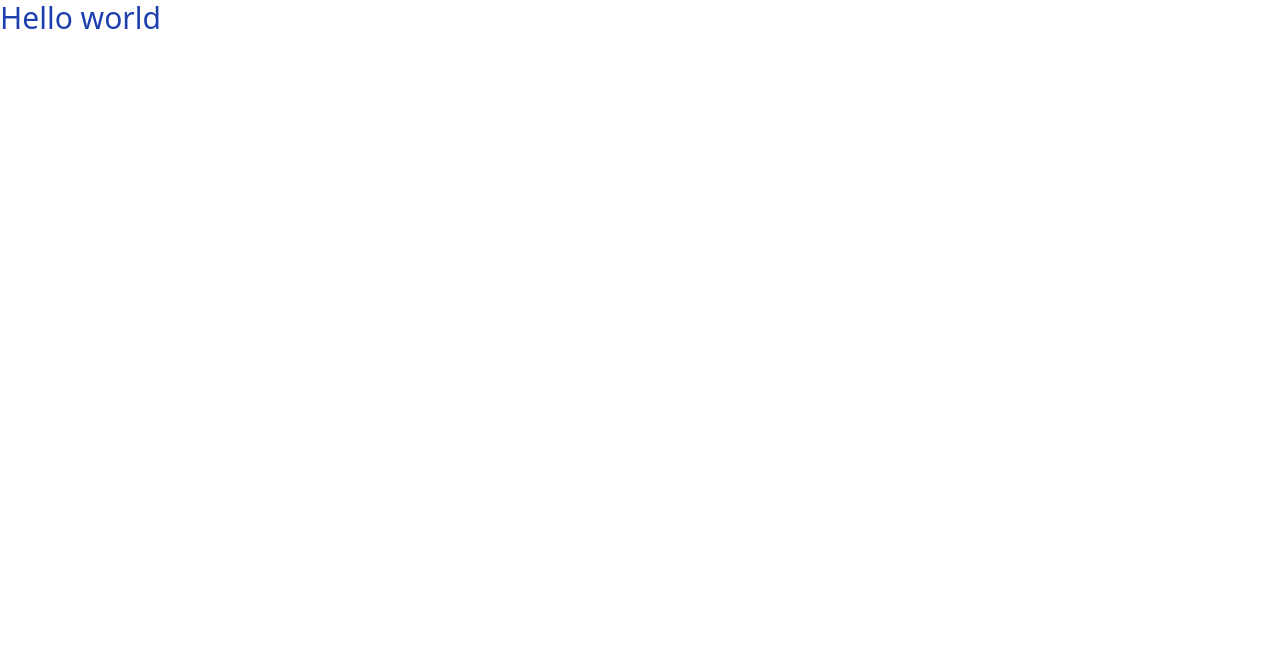
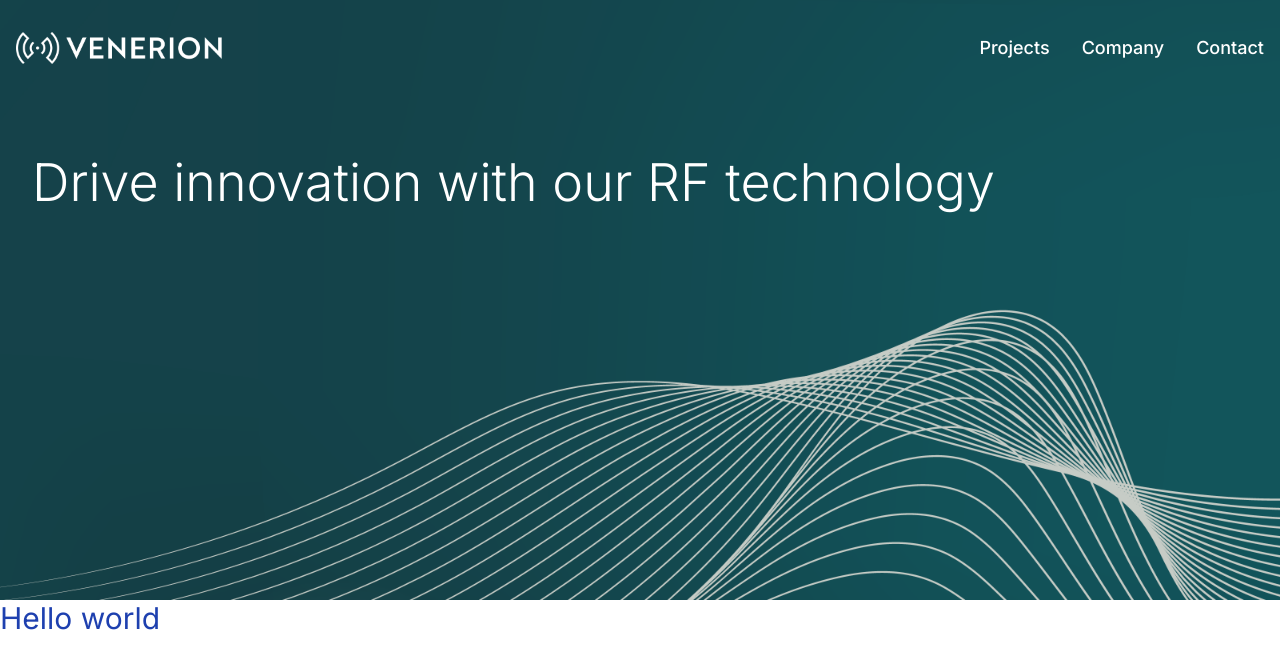
Before and after one commit to aburakaktas/venerion-website, a website: page index.html in a window 1280 px wide. Drawn offline with Linux system fonts and the light colour scheme.

Commit message:
Landing page improvements - Added the bg image - Added navbar - Tried to add the catchy text but it is complicated

```diff
--- a/index.html
+++ b/index.html
@@ -5,9 +5,57 @@
     <meta http-equiv="X-UA-Compatible" content="IE=edge">
     <meta name="viewport" content="width=device-width, initial-scale=1.0">
     <link href="dist/output.css" rel="stylesheet">
-    <title>Document</title>
+    <title> Venerion </title>
 </head>
 <body>
+    <div class="absolute w-full bg-transparent">
+        <nav class="relative mx-auto px-4 py-8 max-w-screen-xl text-lg font-medium text-white bg-transparent antialiased">
+            <div class="flex items-center justify-between md:max-w-7xl mx-auto">
+                <!-- Logo -->
+                <div class="">
+                    <a href="" class="flex">
+                        <img src="assets/venerion-logo.png" class="h-8" alt="Venerion Logo" />
+                    </a>
+                </div>
+                <!-- Menu items -->
+                <div class="hidden md:flex space-x-8">
+                    <a href="" class="hover:underline">Projects</a>
+                    <a href="" class="hover:underline">Company</a>
+                    <a href="" class="hover:underline">Contact</a>
+                </div>
+                <!-- burger svg -->
+                <button class="md:hidden" id="menu-btn">
+                    <svg width="24" height="24" viewBox="0 0 24 24" xmlns="http://www.w3.org/2000/svg">
+                        <path fill="#ffffff" d="M3.75 18C3.53333 18 3.35417 17.9292 3.2125 17.7875C3.07083 17.6458 3 17.4667 3 17.25C3 17.0333 3.07083 16.8542 3.2125 16.7125C3.35417 16.5708 3.53333 16.5 3.75 16.5H20.25C20.4667 16.5 20.6458 16.5708 20.7875 16.7125C20.9292 16.8542 21 17.0333 21 17.25C21 17.4667 20.9292 17.6458 20.7875 17.7875C20.6458 17.9292 20.4667 18 20.25 18H3.75ZM3.75 12.75C3.53333 12.75 3.35417 12.6792 3.2125 12.5375C3.07083 12.3958 3 12.2167 3 12C3 11.7833 3.07083 11.6042 3.2125 11.4625C3.35417 11.3208 3.53333 11.25 3.75 11.25H20.25C20.4667 11.25 20.6458 11.3208 20.7875 11.4625C20.9292 11.6042 21 11.7833 21 12C21 12.2167 20.9292 12.3958 20.7875 12.5375C20.6458 12.6792 20.4667 12.75 20.25 12.75H3.75ZM3.75 7.5C3.53333 7.5 3.35417 7.42917 3.2125 7.2875C3.07083 7.14583 3 6.96667 3 6.75C3 6.53333 3.07083 6.35417 3.2125 6.2125C3.35417 6.07083 3.53333 6 3.75 6H20.25C20.4667 6 20.6458 6.07083 20.7875 6.2125C20.9292 6.35417 21 6.53333 21 6.75C21 6.96667 20.9292 7.14583 20.7875 7.2875C20.6458 7.42917 20.4667 7.5 20.25 7.5H3.75Z" fill="#1C1917" />
+                    </svg>
+                </button>
+            </div>
+            <!-- burger items -->
+            <div class="md:hidden">
+                <div id="menu" class="flex-col items-center py-8 space-y-8 bg-opacity-50 bg-black w-auto left-0 right-0 hidden absolute z-10">
+                    <a href="" class="hover:underline">Projects</a>
+                    <a href="" class="hover:underline">Company</a>
+                    <a href="" class="hover:underline">Contact</a>
+                </div>
+            </div>
+        </nav>
+    </div>
+    <section class="w-full h-[600px]">
+        <div class="absolute text-[52px] text-white font-light antialiased top-36 left-8">Drive innovation with our RF technology</div>
+        <img src="assets/bg-venerion.png" class="object-cover w-full h-full" alt="venerion-bg" />
+    </section>
+
+
+
     <p class="text-3xl text-blue-800"> Hello world</p>
+    <script>
+        const menuBtn = document.getElementById('menu-btn');
+        const nav = document.getElementById('menu');
+
+        menuBtn.addEventListener('click', function () {
+            nav.classList.toggle('hidden');
+            nav.classList.toggle('flex');
+        })
+    </script>
 </body>
 </html>
--- a/src/input.css
+++ b/src/input.css
@@ -1,3 +1,4 @@
+@import url('https://fonts.googleapis.com/css2?family=Inter:wght@100;200;300;400;500;600;700;800;900&display=swap');
 @tailwind base;
 @tailwind components;
 @tailwind utilities;
--- a/tailwind.config.js
+++ b/tailwind.config.js
@@ -2,7 +2,11 @@
 module.exports = {
   content: ["./**/*.{html,js}",],
   theme: {
-    extend: {},
+    extend: {
+      fontFamily: {
+        'sans': ['Inter', 'Helvetica', 'Arial', 'sans-serif'],
+      },
+    },
   },
   plugins: [],
 }
```
Also changed, not shown: assets/bg-venerion.png (added), assets/venerion-logo.png (added), dist/output.css.
